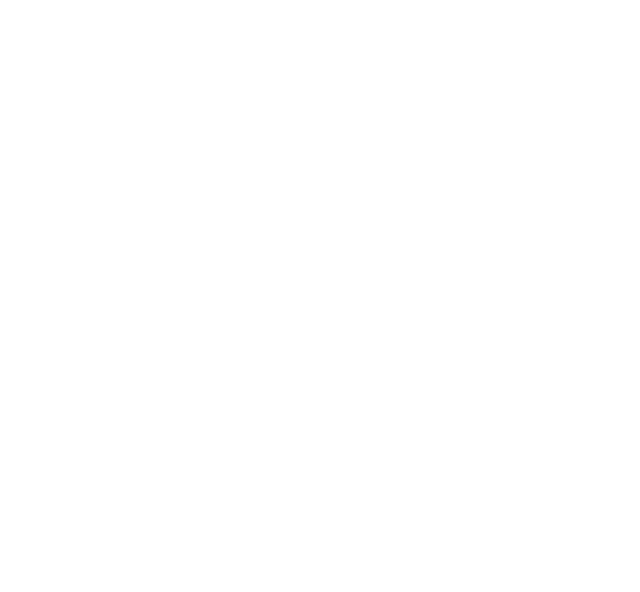
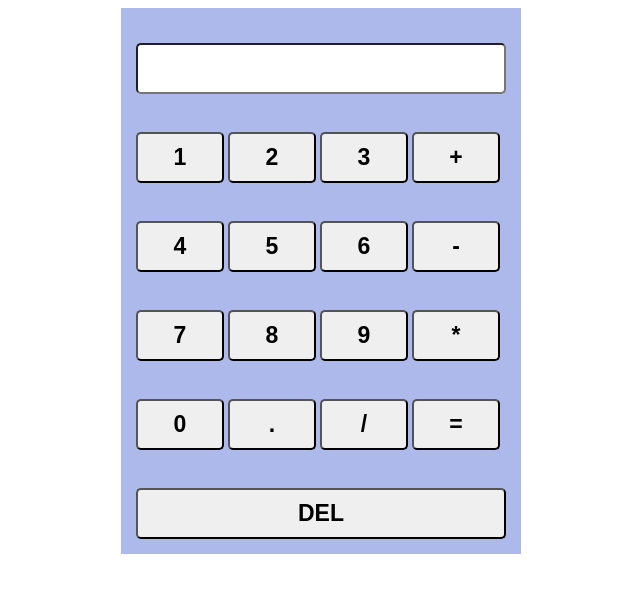
Before and after one commit to Kirathi/a1-tables-form-challenge-daniel-adol, a plain HTML site: page index.html in a window 1280 px wide. Shown: the whole page, without its empty margins (319-959 px from the left). Drawn offline with Linux system fonts and the light colour scheme.

Commit message:
Add files via upload

```diff
--- a/index.html
+++ b/index.html
@@ -2,9 +2,74 @@
 <html lang="en" dir="ltr">
   <head>
     <meta charset="utf-8">
-    <title>A1 : Tables-Form-Challenge</title>
+    <title>Tables-Form-Challenge</title>
+    <style media="screen">
+      body{
+        background:
+      }
+      *{
+        box-sizing: border-box;
+        -webkit-box-sizing:border-box;
+        -moz-box-sizing:border-box;
+      }
+      .wrap{
+        width: 400px;
+        margin: auto;
+        height: auto;
+        background: #AEB9EB;
+        padding: 15px;
+      }
+      input[type=text]{
+        width: 100%;
+        padding: 10px;
+        font-size: 23px;
+        font-weight: bold;
+        margin-top: 20px;
+        border-radius: 5px;
+      }
+      input[type=button]{
+        width: 88px;
+        padding: 10px;
+        font-size: 23px;
+        font-weight: bold;
+        margin-top: 20px;
+        border-radius: 5px;
+      }
+      #del {
+        width:100%;
+      }
+    </style>
   </head>
   <body>
+    <div class="wrap">
+      <form name="calc" action="index.html" method="post">
+          <input type="text" name="display" value="">
+          <br><br>
 
+          <input type="button" value="1" onclick = "calc.display.value+='1'">
+          <input type="button" value="2" onclick = "calc.display.value+='2'">
+          <input type="button" value="3" onclick = "calc.display.value+='3'">
+          <input type="button" value="+" onclick = "calc.display.value+='+'">
+          <br><br>
+          <input type="button" value="4" onclick = "calc.display.value+='4'">
+          <input type="button" value="5" onclick = "calc.display.value+='5'">
+          <input type="button" value="6" onclick = "calc.display.value+='6'">
+          <input type="button" value="-" onclick = "calc.display.value+='-'">
+          <br><br>
+          <input type="button" value="7" onclick = "calc.display.value+='7'">
+          <input type="button" value="8" onclick = "calc.display.value+='8'">
+          <input type="button" value="9" onclick = "calc.display.value+='9'">
+          <input type="button" value="*" onclick = "calc.display.value+='*'">
+          <br><br>
+          <input type="button" value="0" onclick = "calc.display.value+='0'">
+          <input type="button" value="." onclick = "calc.display.value+='.'">
+          <input type="button" value="/" onclick = "calc.display.value+='/'">
+          <input type="button" value="=" onclick = "calc.display.value =eval (calc.display.value)">
+          <br><br>
+
+          <input type="button" value="DEL" onclick = "calc.display.value= ''" id="del">
+      </form>
+
+    </div>
   </body>
 </html>
```
